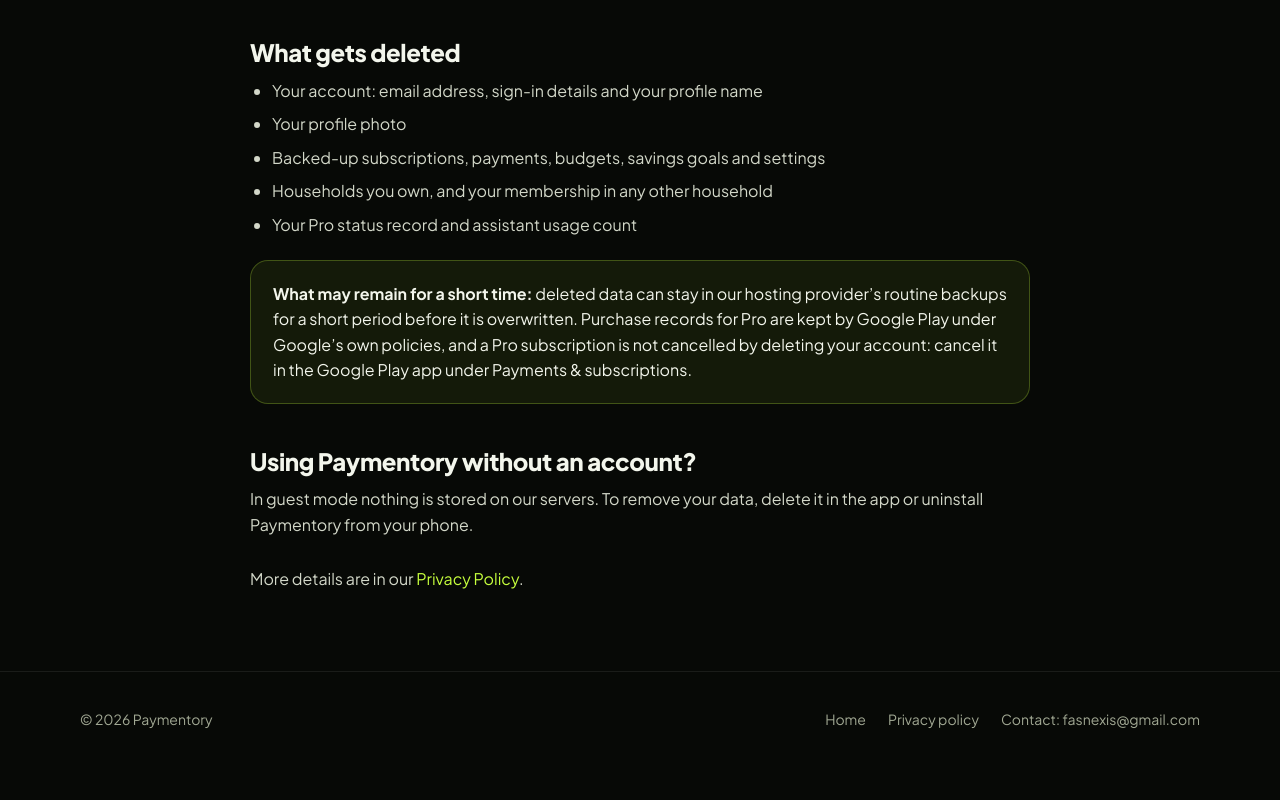
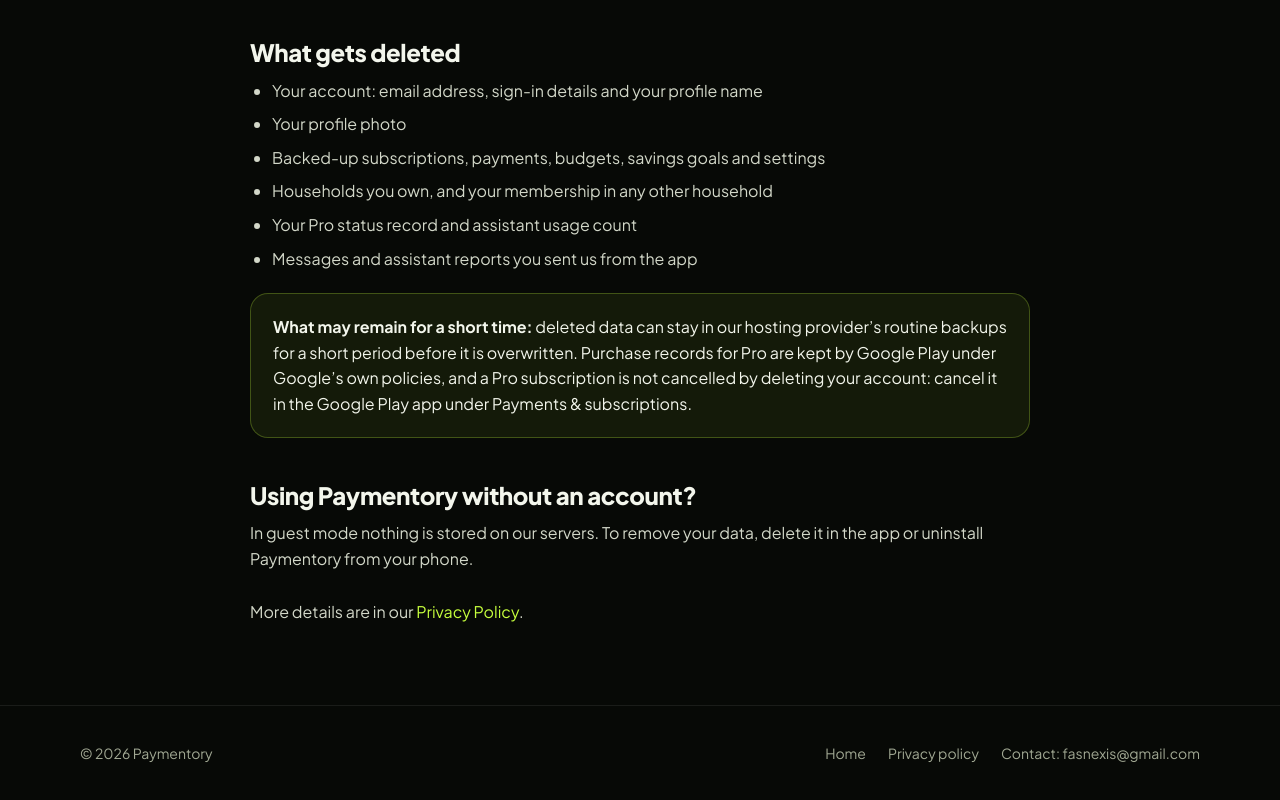
Before and after one commit to paymentory/paymentory.github.io, a plain HTML site: page delete-account.html in a window 1280 px wide. Shown: the part 1050-1850 px from the top of the page. Before the commit the page ends 1829 px from the top, so only its background shows below. Drawn offline with Linux system fonts and the light colour scheme.

Commit message:
Add files via upload

```diff
--- a/delete-account.html
+++ b/delete-account.html
@@ -56,6 +56,7 @@
         <li>Backed-up subscriptions, payments, budgets, savings goals and settings</li>
         <li>Households you own, and your membership in any other household</li>
         <li>Your Pro status record and assistant usage count</li>
+        <li>Messages and assistant reports you sent us from the app</li>
       </ul>
 
       <div class="callout">
```
